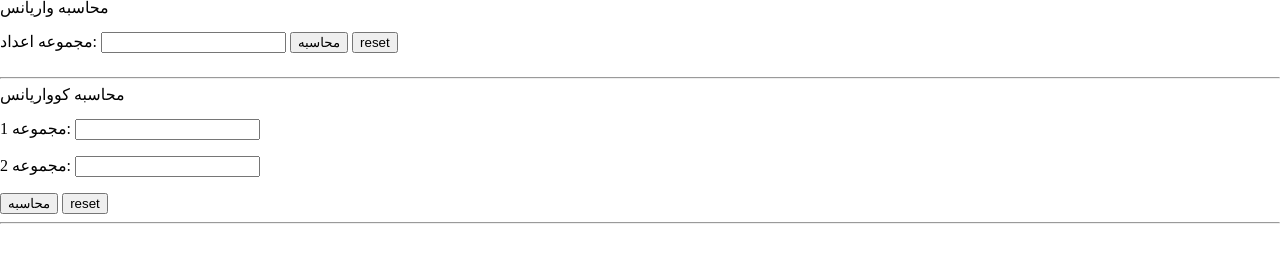
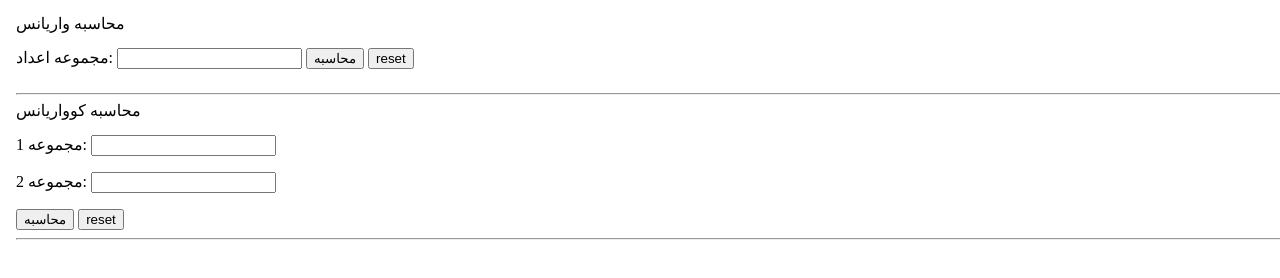
Before and after one commit to im-zack/Amar, a plain HTML site: page index.html in a window 1280 px wide. Drawn offline with Linux system fonts and the light colour scheme.

Commit message:
update styles

```diff
--- a/index.html
+++ b/index.html
@@ -8,6 +8,7 @@
     <title>کمک آمار</title>
   </head>
   <body>
+    <div class="container">
       <h2>محاسبه واریانس</h2>
       <br />
       <label for="numbers">مجموعه اعداد:</label>
@@ -38,6 +39,7 @@
       <br />
       <div id="covarians"></div>
       <hr>
+    </div>
   </body>
   <script src="js/index.js"></script>
   <script src="js/covarians.js"></script>
--- a/styles/index.css
+++ b/styles/index.css
@@ -0,0 +1,4 @@
+.container{
+  width: 100%;
+  margin: 1rem;
+}
```
Lines whose indentation alone changed are shown as unchanged.
